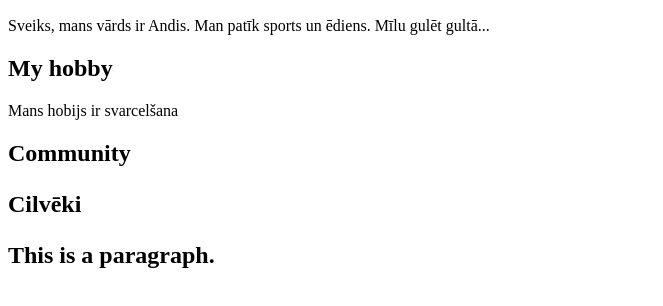
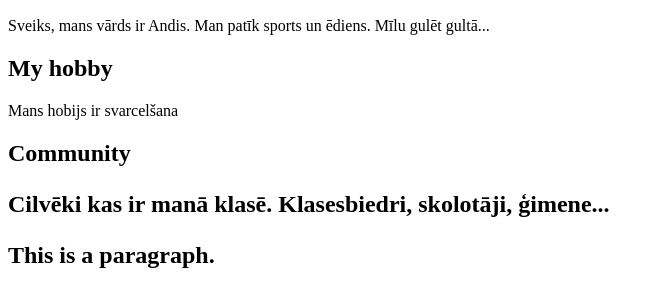
Before and after one commit to KilluaASI/my-second-webpage, a plain HTML site: page index.html in a window 1280 px wide. Shown: the part 110-416 px from the top of the page, without its empty margins (0-663 px from the left). Drawn offline with Linux system fonts and the light colour scheme.

Commit message:
Update index.html

```diff
--- a/index.html
+++ b/index.html
@@ -10,7 +10,7 @@
   <p>Mans hobijs ir svarcelšana</p>
 
   <h2>Community</>
-    <p>Cilvēki</p>
+    <p>Cilvēki kas ir manā klasē. Klasesbiedri, skolotāji, ģimene...</p>
 
 <p>This is a paragraph.</p>
 
```
